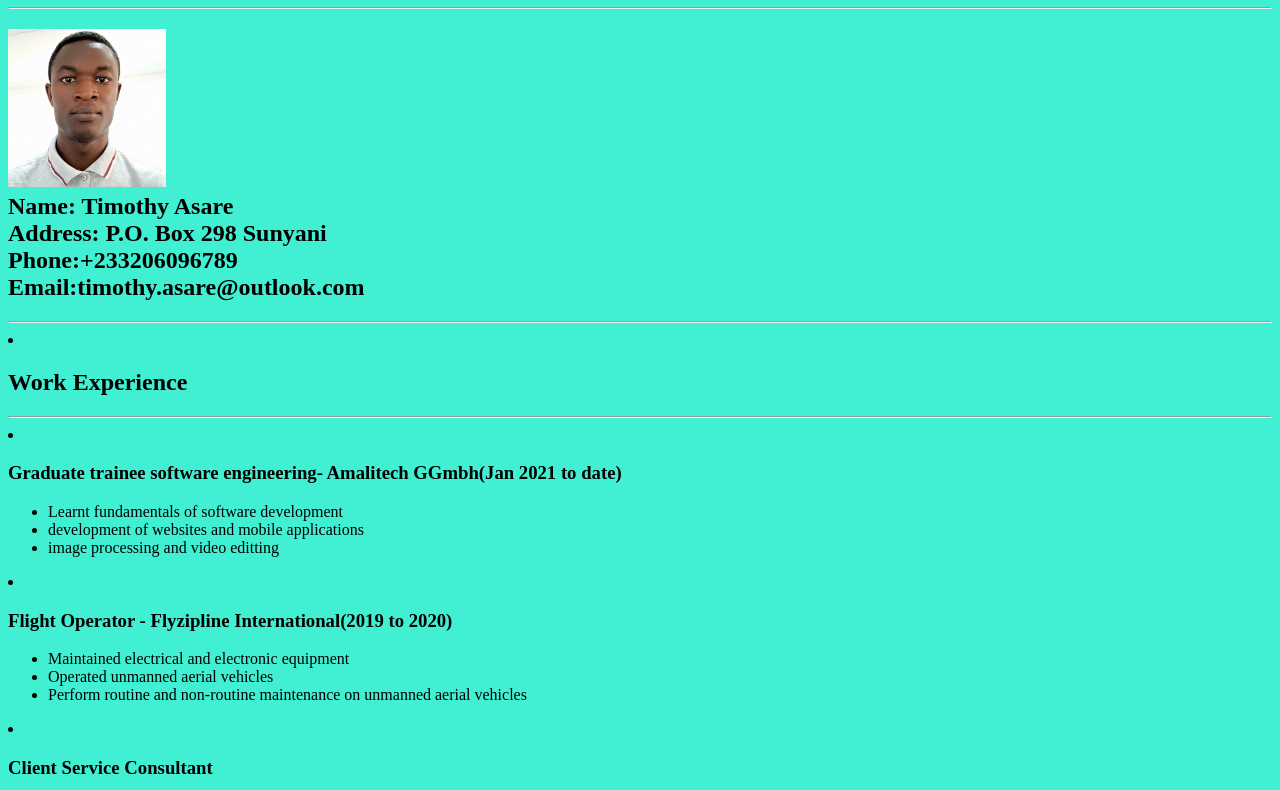
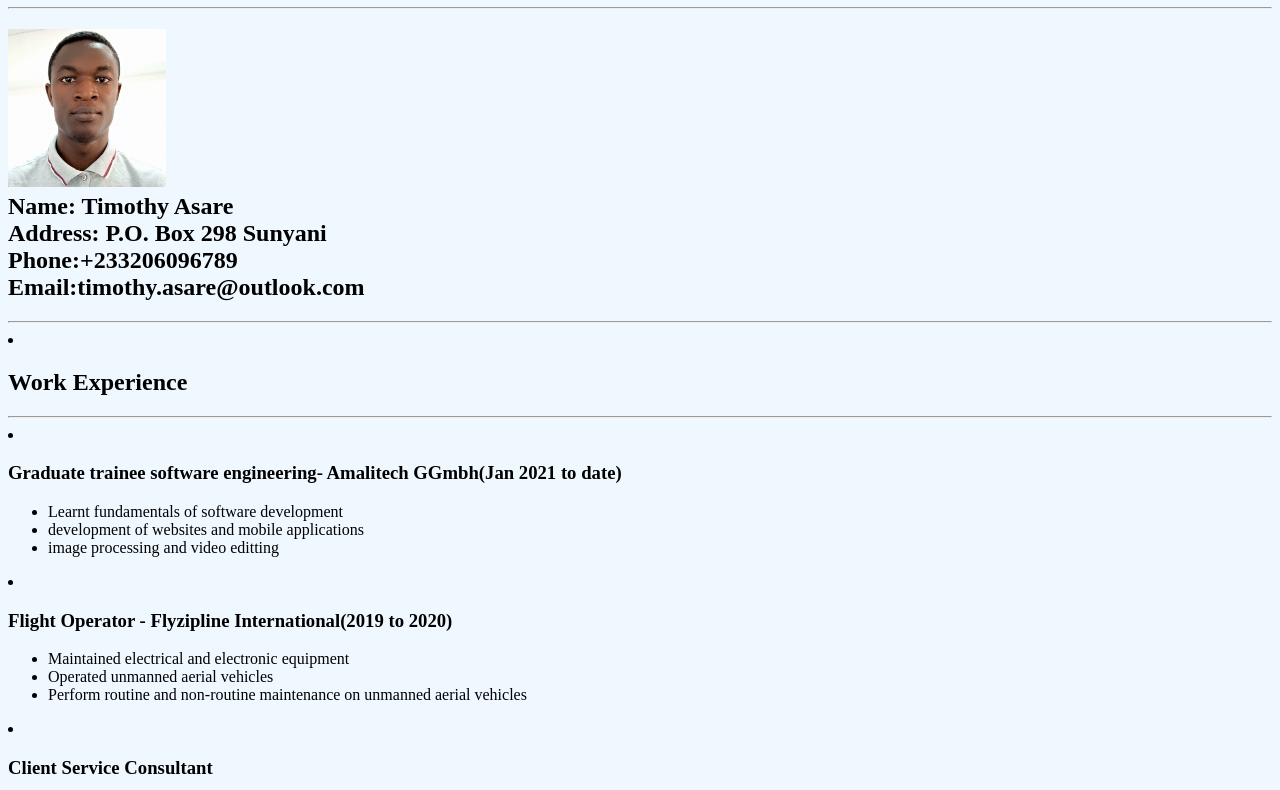
Before and after one commit to T-Asare/personal-site, a plain HTML site: page index.html in a window 1280 px wide. Shown: the part 73-863 px from the top of the page. Drawn offline with Linux system fonts and the light colour scheme.

```diff
--- a/index.html
+++ b/index.html
@@ -5,7 +5,7 @@
     <meta name="viewport" content="width=device-width, initial-scale=1.0">
     <title>Timothy Asare </title>
 </head>
-<body style="background-color:rgb(65, 240, 211);">
+<body style="background-color:aliceblue;">
     <h1>CV for Timothy Asare </h1>
 
     <hr>
```
